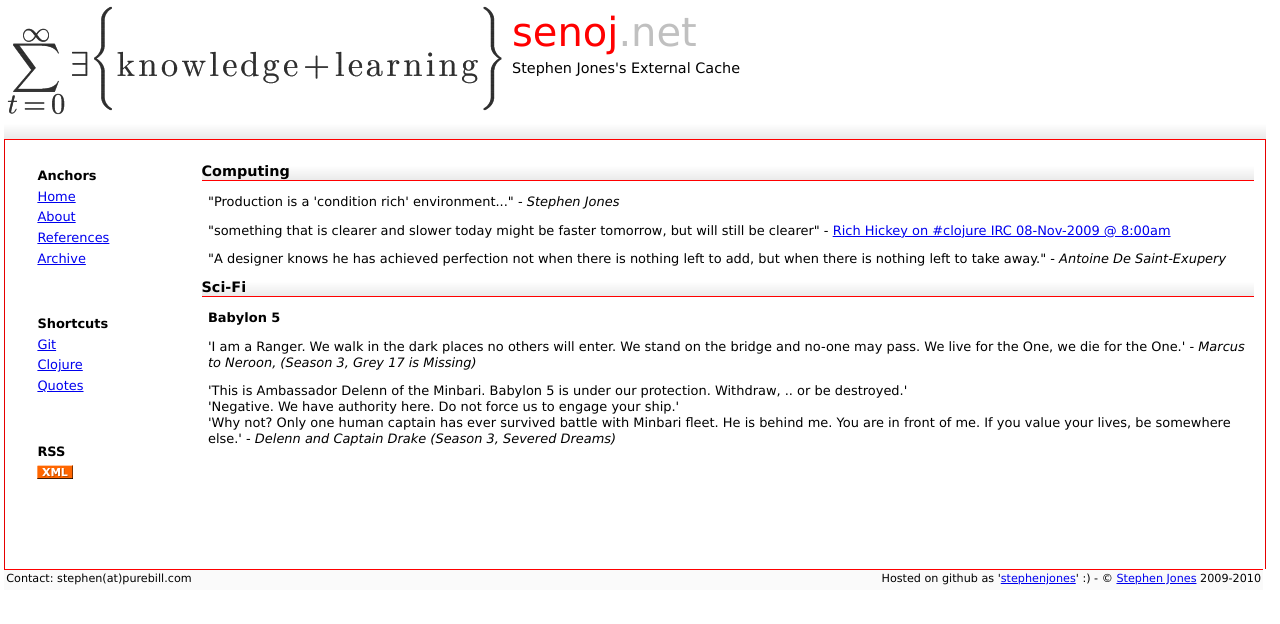
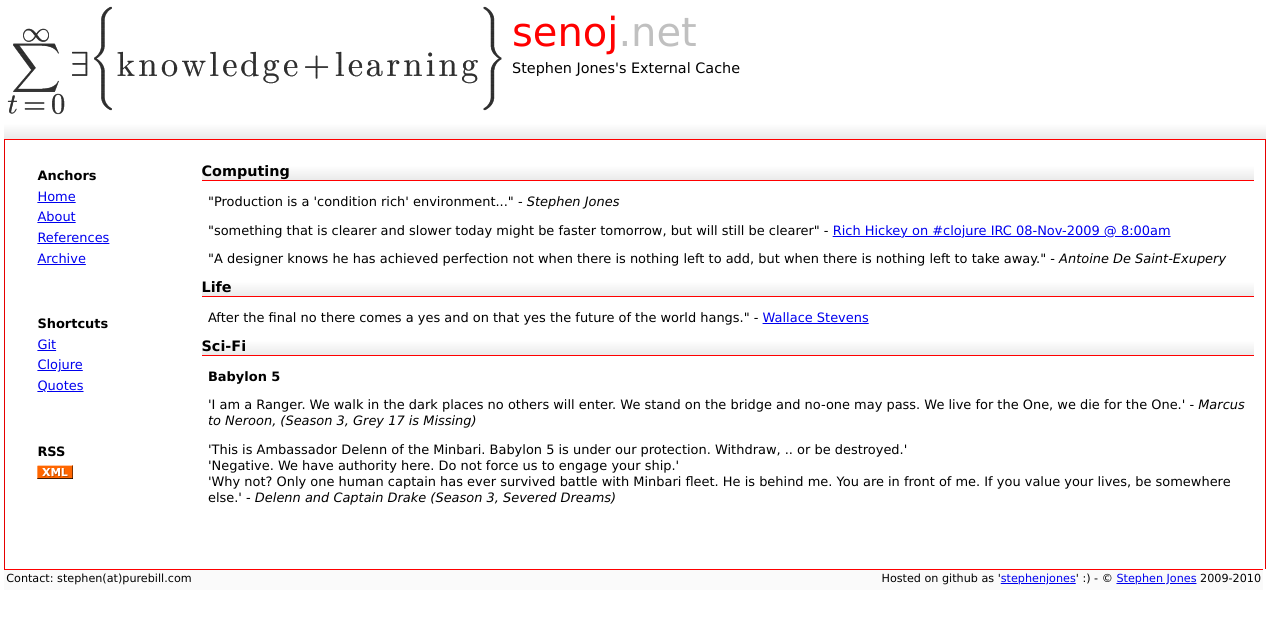
Before and after one commit to stephenjones/stephenjones.github.com, a Jekyll site: the page built from quotes.html, in a window 1280 px wide. Shown: the top 624 px of the page. Built offline with Jekyll 4.4.1, drawn with Linux system fonts in a browser that asks for light colours; Markdown is read by kramdown in place of the engine named in the settings; comment, search, counter and statistics services are not loaded.

Commit message:
aded Wallace Stevens quote

```diff
--- a/quotes.html
+++ b/quotes.html
@@ -33,6 +33,10 @@ title: senoj.net | Stephen Jones's Personal Website | Quotes I Like
 
 <p>"A designer knows he has achieved perfection not when there is nothing left to add, but when there is nothing left to take away." - <i>Antoine De Saint-Exupery</i></p>
 
+<h1 class="title">Life</h1>
+
+<p>After the final no there comes a yes and on that yes the future of the world hangs." - <a href="http://en.wikipedia.org/wiki/Wallace_Stevens">Wallace Stevens</a></p>
+
 <h1 class="title">Sci-Fi</h1>
 
 <p><b>Babylon 5</b></p>
```
